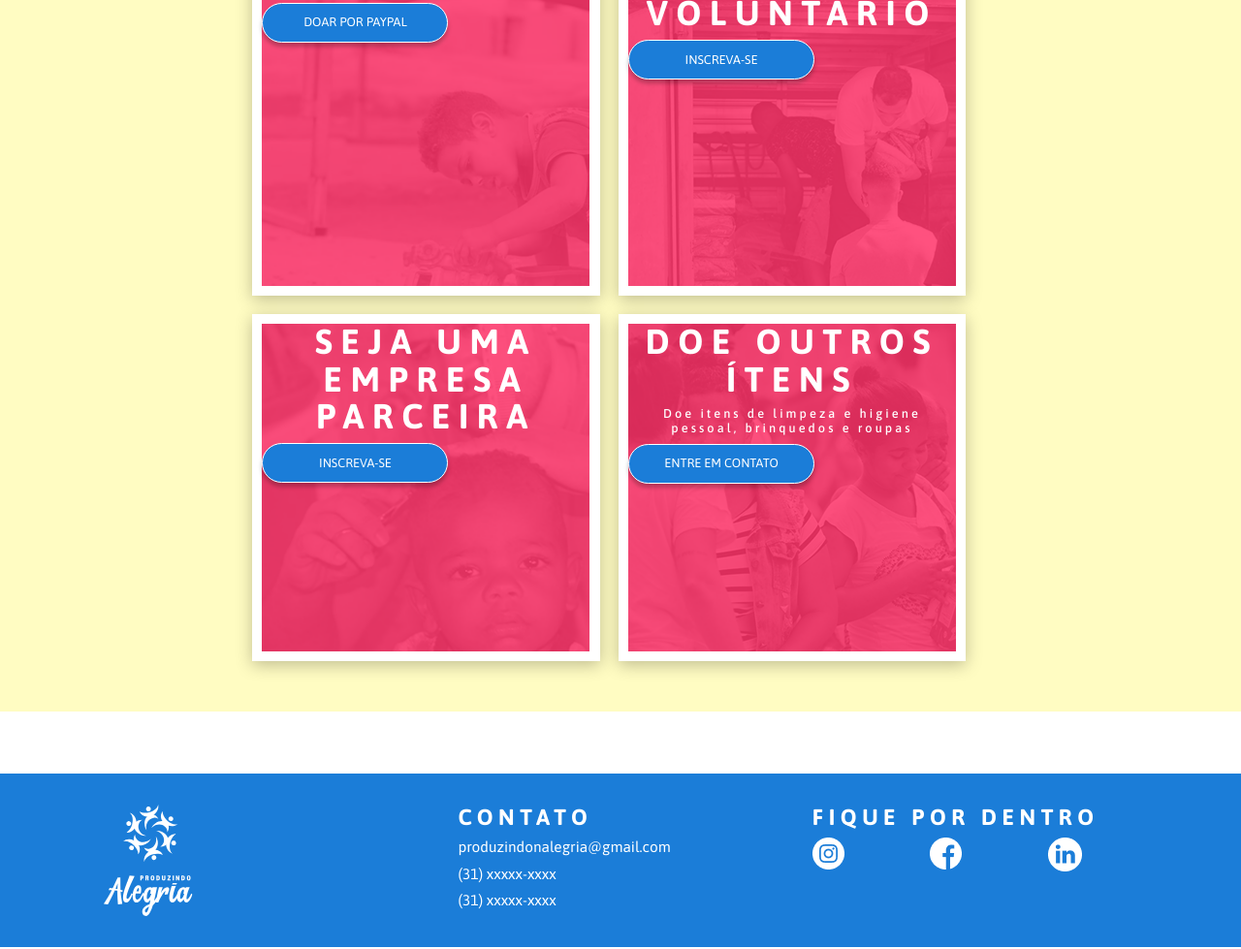
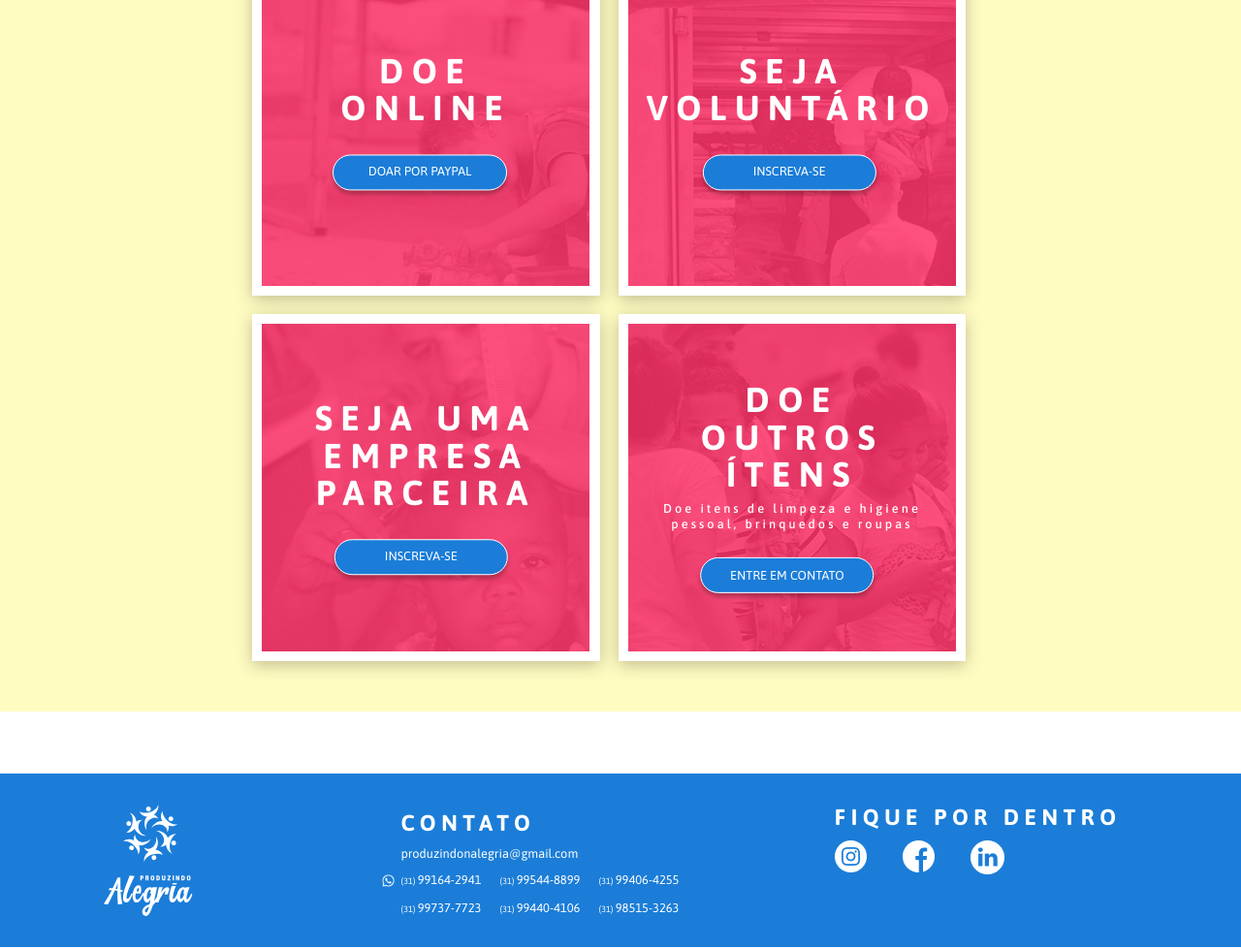
Before and after one commit to miilacg/ong-produzindoAlegria, a plain HTML site: page src/index.html in a window 1280 px wide. Shown: the part 2333-3312 px from the top of the page at 97% size. Drawn offline with nearby package versions, Linux system fonts and the light colour scheme.

Commit message:
Site para desktop
Site pronto para desktop faltando apenas alguns links

```diff
--- a/src/index.html
+++ b/src/index.html
@@ -3,15 +3,17 @@
     <head>
         <meta charset="utf-8">
         <meta name="viewport" content="width=device-width, initial-scale=1, shrink-to-fit=no">
+
         <link href = "style.css" rel = "stylesheet">
-        <script type = "text/javascript" src = "index.js"></script>
-        <link rel="stylesheet" href="https://stackpath.bootstrapcdn.com/bootstrap/4.4.1/css/bootstrap.min.css" integrity="sha384-Vkoo8x4CGsO3+Hhxv8T/Q5PaXtkKtu6ug5TOeNV6gBiFeWPGFN9MuhOf23Q9Ifjh" crossorigin="anonymous">
+        <link rel="stylesheet" href="https://stackpath.bootstrapcdn.com/bootstrap/4.4.1/css/bootstrap.min.css"
+        integrity="sha384-Vkoo8x4CGsO3+Hhxv8T/Q5PaXtkKtu6ug5TOeNV6gBiFeWPGFN9MuhOf23Q9Ifjh" crossorigin = "anonymous">
+
         <title>Produzindo Alegria</title>
         <link rel="shortout icon" href="imagens/logo-circulo.png" type = "image/x-png">
     </head>
     <body>
         <!--Início header-->
-        <div class="cabecalho">
+        <div class = "cabecalho">
             <nav class="navbar navbar-expand-lg navbar-light">
                 <a class="navbar-brand" href="#"><img src = "imagens/logo-produzindo-alegria.svg" alt = "logo da ONG Prduzindo Alegria"></a>
                 <button class = "navbar-toggler" type = "button" data-toggle = "collapse" data-target = "#navbarSupportedContent"
@@ -107,31 +109,39 @@
                 <div class = "row row-ajudar">
                     <div class = "quadros" style = "margin-left: 21.5vw;">
                         <div class = "imagem-ajudar" style = "background-image: url(imagens/doe_online.png);">
-                            <h4>DOE ONLINE</h4>
-                            <button class = "btn botao-ajuda" type = "submit">DOAR POR PAYPAL</button>
+                            <div class = "legenda online">
+                                <h4>DOE ONLINE</h4>
+                                <button class = "btn botao" type = "submit">DOAR POR PAYPAL</button>
+                            </div>
                         </div>
                     </div>
 
                     <div class = "quadros" style = "margin-left: 1.5vw;">
                         <div class = "imagem-ajudar" style = "background-image: url(imagens/seja_voluntario.png);">
-                            <h4>SEJA VOLUNTÁRIO</h4>
-                            <button class = "btn botao-ajuda" type = "submit">INSCREVA-SE</button>
+                            <div class = "legenda voluntario">
+                                <h4>SEJA VOLUNTÁRIO</h4>
+                                <button class = "btn botao" type = "submit" style = "margin-left: 4.5vw;">INSCREVA-SE</button>
+                            </div>
                         </div>
                     </div>
                 </div>
                 <div class = "row row-ajudar">
                     <div class = "quadros" style = "margin-left: 21.5vw;">
                         <div class = "imagem-ajudar" style = "background-image: url(imagens/seja_uma_empresa_parceira.png);">
-                            <h4>SEJA UMA EMPRESA PARCEIRA</h4>
-                            <button class = "btn botao-ajuda" type = "submit">INSCREVA-SE</button>
+                            <div class = "legenda empresa">
+                                <h4>SEJA UMA EMPRESA PARCEIRA</h4>
+                                <button class = "btn botao" type = "submit" style = "margin-left: 1.6vw;">INSCREVA-SE</button>
+                            </div>
                         </div>
                     </div>
 
                     <div class = "quadros" style = "margin-left: 1.5vw;">
                         <div class = "imagem-ajudar" style = "background-image: url(imagens/doe_outros_itens.png);">
-                            <h4>DOE OUTROS ÍTENS</h4>
-                            <h5>Doe itens de limpeza e higiene pessoal, brinquedos e roupas</h5>
-                            <button class = "btn botao-ajuda" type = "submit">ENTRE EM CONTATO</button>
+                            <div class = "legenda outros">
+                                <h4>DOE OUTROS ÍTENS</h4>
+                                <h5 style = "width: 22vw;">Doe itens de limpeza e higiene pessoal, brinquedos e roupas</h5>
+                                <a href = "http://api.whatsapp.com/send?1=pt_BR&phone=5531991642941"><button class = "btn botao" type = "submit" style = "margin-left: 3.6vw;">ENTRE EM CONTATO</button></a>
+                            </div>
                         </div>
                     </div>
                 </div>
@@ -146,20 +156,30 @@
             <div class = "col footer__contato">
                 <h5>CONTATO</h5>
                 <h6>produzindonalegria@gmail.com</h6>
-                <h6>(31) xxxxx-xxxx</h6>
-                <h6>(31) xxxxx-xxxx</h6>
+                <div class = "col telefones">
+                    <div class = "row telefones">
+                        <h6><img src = "imagens/whatsapp.png" alt = "logo do whatsapp" style = "width: 1vw; margin-right: .5vw; margin-left: -1.5vw"><span style = "font-size: .7vw">(31) </span>99164-2941</h6>
+                        <h6><span style = "font-size: .7vw">(31) </span>99544-8899</h6>
+                        <h6><span style = "font-size: .7vw">(31) </span>99406-4255</h6>
+                    </div>
+                    <div class = "row telefones">
+                        <h6><span style = "font-size: .7vw">(31) </span>99737-7723</h6>
+                        <h6><span style = "font-size: .7vw">(31) </span>99440-4106</h6>
+                        <h6><span style = "font-size: .7vw">(31) </span>98515-3263</h6>
+                    </div>
+                </div>
             </div>
             <div class = "col footer__sociais">
                 <h5>FIQUE POR DENTRO</h5>
                 <div class = "row sociais__logo">
                     <div class = "col logo__instagram">
-                        <img src = "imagens/instagram.png" alt = "logo do instagram">
+                        <a href = "https://www.instagram.com/produzindoalegria/"><img src = "imagens/instagram.png" alt = "logo do instagram"></a>
                     </div>
                     <div class = "col logo__facebook">
-                        <img src = "imagens/facebook.png" alt = "logo do facebook">
+                        <a href = "https://www.facebook.com/produzindoalegria/"><img src = "imagens/facebook.png" alt = "logo do facebook" style = "margin-left: -1.2vw;"></a>
                     </div>
                     <div class = "col logo__linkedin">
-                        <img src = "imagens/linkedin.png" alt = "logo do linkedin">
+                        <img src = "imagens/linkedin.png" alt = "logo do linkedin" style = "margin-left: -2.4vw;">
                     </div>
                 </div>
             </div>
--- a/src/style.css
+++ b/src/style.css
@@ -95,9 +95,6 @@ body{
     margin-bottom: 1.6vw;
 }
 
-.sobre-nos{
-}
-
 .sobre-nos p{
     font-size: 1.1vw;
 }
@@ -182,9 +179,6 @@ body{
     text-align: center;
 }
 
-.figura1{
-}
-
 /*banner rosa*/
 label{
     font-family: 'Asap', sans-serif;
@@ -221,6 +215,8 @@ label{
     display: flex;
     flex-direction: column;
     justify-content: space-around;
+    height: 10vw;
+    margin-top: 5.5vw;
 }
 
 .btn.botao-flickr{
@@ -290,10 +286,9 @@ label{
 }
 
 .btn.botao{
-    width: 17vw;
+    width: 14vw;
     height: 2.9vw;
     margin-top: 1.5vw;
-    margin-left: 5.5vw;
     background: #1B7DD8;
     border: 1px solid #FFFFFF;
     box-sizing: border-box;
@@ -308,10 +303,27 @@ label{
 
 .quadros .imagem-ajudar{
     height: 100%;
+    position: relative;
 }
 
-.row-ajudar{
-    display: flex;
+.legenda{
+    position: absolute;
+    left: 50%;
+    top: 50%;
+    transform: translate(-50%, -50%);
+    padding: 0px 0px 0px 0px;
+}
+
+.legenda.online{
+    width: 15vw;
+}
+
+.legenda.empresa{
+    width: 18vw;
+}
+
+.legenda.outros h6{
+    width: 30vw;
 }
 
 /*rodape*/
@@ -321,7 +333,9 @@ label{
     margin-top: 5vw;
     margin-bottom: .2vw;
     background: #1B7DD8;
-    padding: 2.5vw 7.2vw;
+    padding-top: 2.5vw;
+    padding-left: 7.2vw;
+    padding-right: 4.5vw;
 }
 
 .footer h5{
@@ -338,15 +352,54 @@ label{
     font-family: Asap;
     font-style: normal;
     font-weight: normal;
-    font-size: 1.2vw;
+    font-size: 1vw;
     line-height: 1.5vw;
     color: #FFFFFF;
+    margin-right: 1.5vw;
 }
 
-.footer .footer_contato{
+.footer .footer__contato{
+    margin-top: .5vw;
+    margin-right: 5.5vw;
+    margin-left: -5.5vw;
+}
+
+.footer .footer__contato{
+    margin-top: .5vw;
+}
+
+.footer .footer_contato .col .telefones{
+    margin-right: 2vw;
+}
+
+.footer__sociais .sociais__logo{
+    width: 14.5vw;
+    margin-top: .8vw;
+}
+
+/*responsividade*/
+@media screen and (min-width: 1382px) {
+    /*responsividade ok*/
+}
+
+@media screen and (min-width:992px) {
+    .footer__sociais .sociais__logo{
+        width: 20vw;
+    }
+}
+
+@media screen and (min-width:768px) {
 
 }
 
-.footer .footer__sociais{
+@media screen and (min-width:600px) {
 
 }
+
+@media screen and (min-width: 480px) {
+
+}
+
+@media screen and (min-width:320px) {
+
+}
```
Also changed, not shown: src/imagens/whatsapp.png (added).
